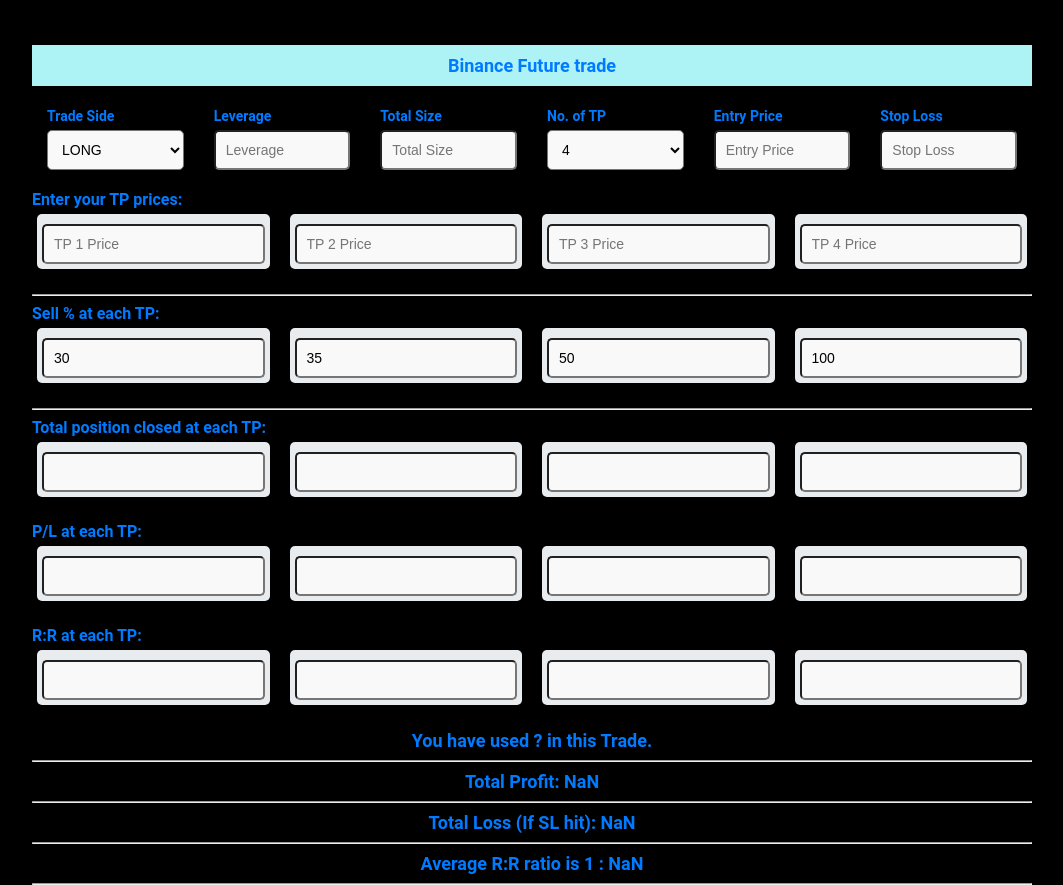
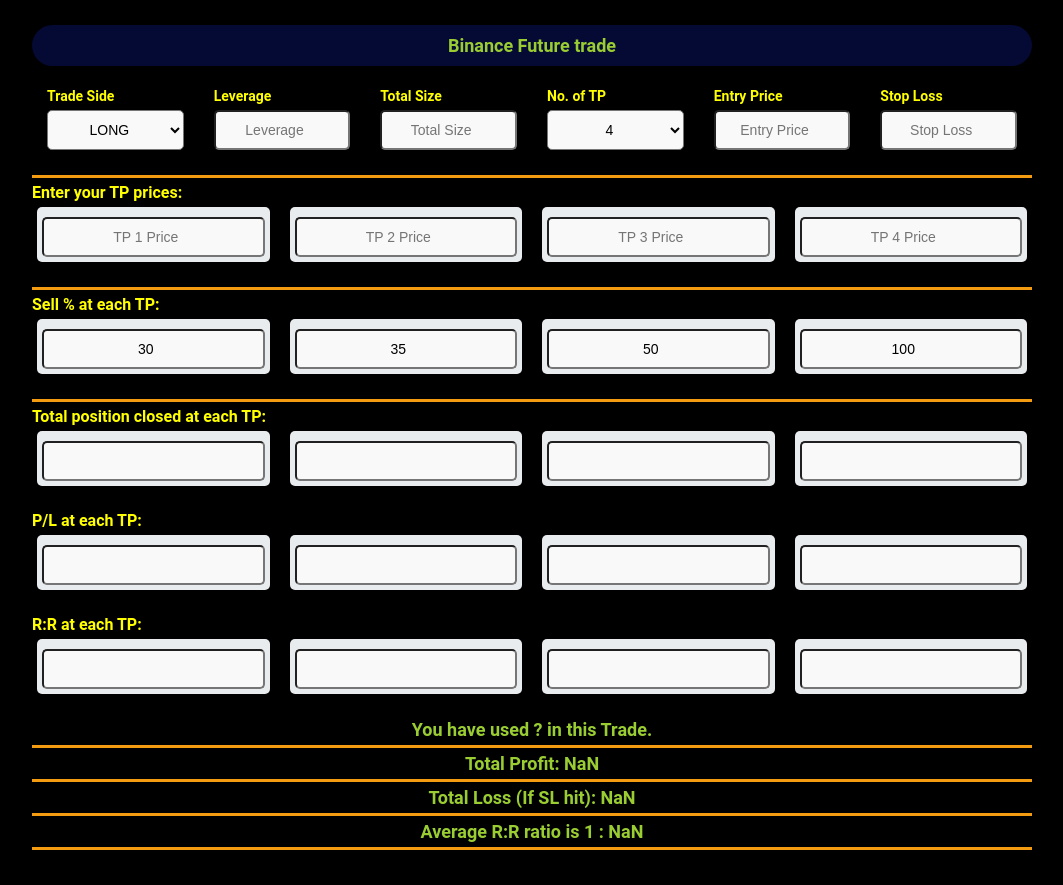
Before and after one commit to omprakashpandit29/Leverage-Calculator-pro, a plain HTML site: page index.html in a window 1280 px wide. Shown: the whole page, without its empty margins (108-1171 px from the left). After the commit the page ends 850 px from the top, so only its background shows below. Drawn offline with Linux system fonts and the light colour scheme.

Commit message:
UI Update

```diff
--- a/index.html
+++ b/index.html
@@ -51,6 +51,7 @@
             </div>
         </div>
 
+        <hr>
         <!-- Dynamic Rows (3rd to 7th Rows) -->
         <div id="dynamicRows">
             <label class="row-label">Enter your TP prices:</label>
--- a/styles.css
+++ b/styles.css
@@ -2,7 +2,6 @@ body {
     font-family: 'Roboto', sans-serif;
     background-color: #000000;
     margin: 0;
-    padding: 20px;
     display: flex;
     justify-content: center;
     height: 100vh;
@@ -34,6 +33,7 @@ input, select {
     font-size: 14px;
     outline: none;
     transition: border-color 0.3s;
+    text-align: center;
 }
 
 input:focus, select:focus {
@@ -67,19 +67,26 @@ label {
 .row-label {
     font-weight: bold;
     margin-bottom: 10px;
-    color: #007bff;
+    color: yellow;
     font-size: 16px;
 }
 
 .center-text {
     text-align: center;
     font-weight: bold;
-    color: #007bff;
+    color: yellowgreen;
     font-size: 18px;
+}
+hr {
+    border: none;
+    height: 3px;
+    background-color: #f39c12;
+    margin: 5px 0;
 }
 
 #web-name{
-    background: rgb(173, 242, 245);
+    background: rgb(14 26 124 / 42%);
+    border-radius: 50px;
 }
 
 
```
